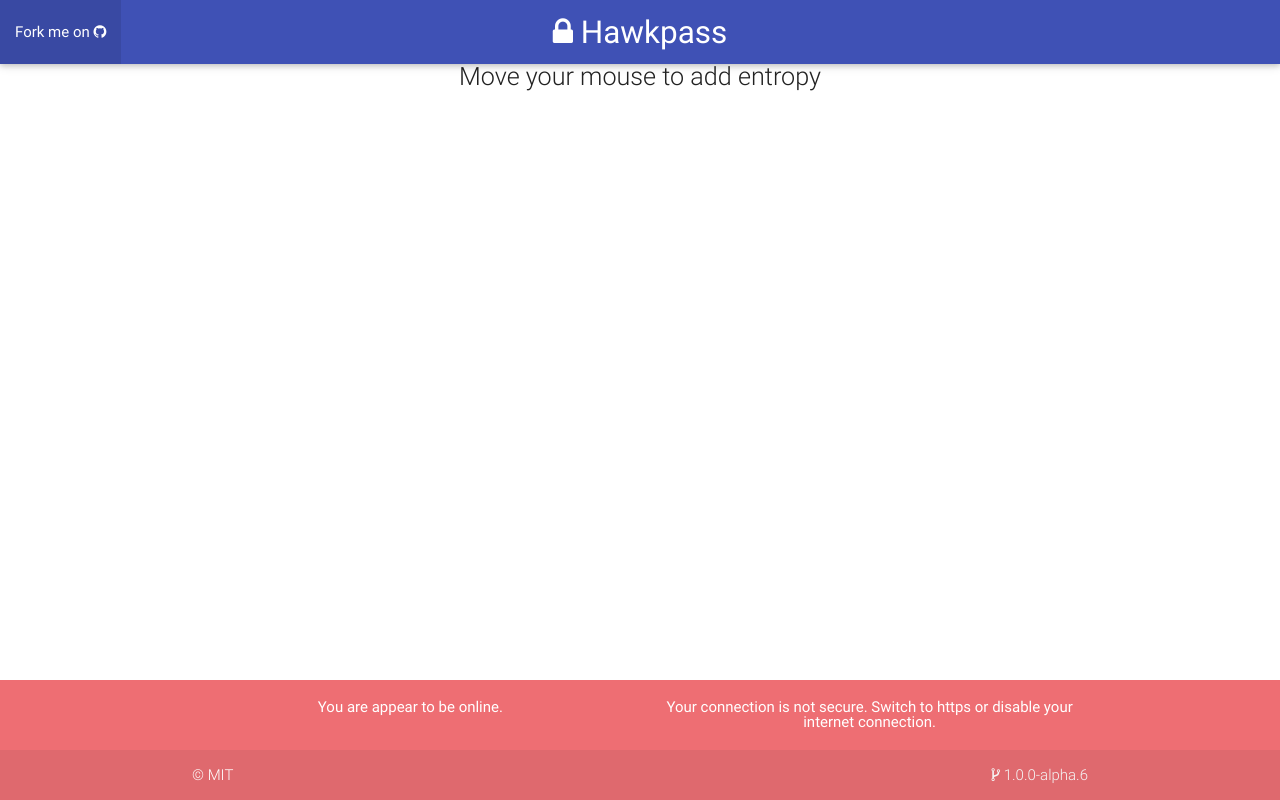
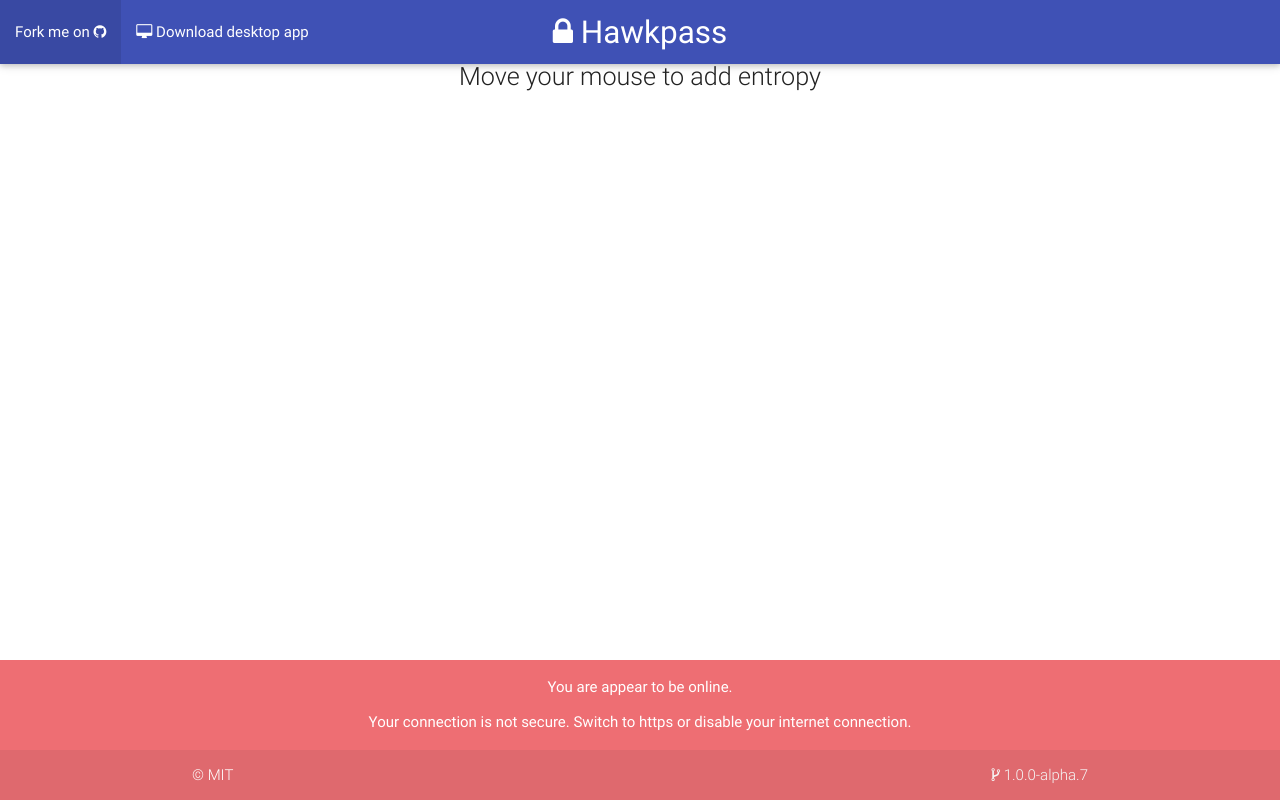
Before and after one commit to kalpetros/hawkpass-web, a website: page index.html in a window 1280 px wide. Drawn offline with Linux system fonts and the light colour scheme.

Commit message:
fix: some UI fixes

```diff
--- a/index.html
+++ b/index.html
@@ -35,7 +35,8 @@
 		      <a class="brand-logo center"><i class="fa fa-lock"></i> Hawkpass</a>
 		      <ul id="nav-mobile" class="left hide-on-med-and-down">
 		        <li><a href="https://github.com/kalpetros/hawkpass">Fork me on <i class="fa fa-github"></i></a></li>
-		      </ul>
+						<li><a href="https://github.com/kalpetros/hawkpass-desktop/releases"><i class="fa fa-desktop" aria-hidden="true"></i> Download desktop app</a></li>
+					</ul>
 		    </div>
 	  	</nav>
 			<!-- End of Navbar -->
@@ -132,10 +133,12 @@
 		<footer class="page-footer">
       <div class="container center">
         <div class="row">
-					<div class="col s12 m6">
+					<div class="col s12 m12">
 						<p class="status white-text"></p>
 					</div>
-          <div class="col s12 m6">
+        </div>
+				<div class="row">
+          <div class="col s12 m12">
 						<p class="secure white-text"></p>
 					</div>
         </div>
@@ -143,7 +146,7 @@
       <div class="footer-copyright">
         <div class="container">
         <a class="white-text" href="https://github.com/kalpetros/hawkpass/blob/master/LICENCE">© MIT</a>
-				<p class="grey-text text-lighten-4 right"><i class="fa fa-code-fork"></i> 1.0.0-alpha.6</p>
+				<p class="grey-text text-lighten-4 right"><i class="fa fa-code-fork"></i> 1.0.0-alpha.7</p>
         </div>
       </div>
     </footer>
```
